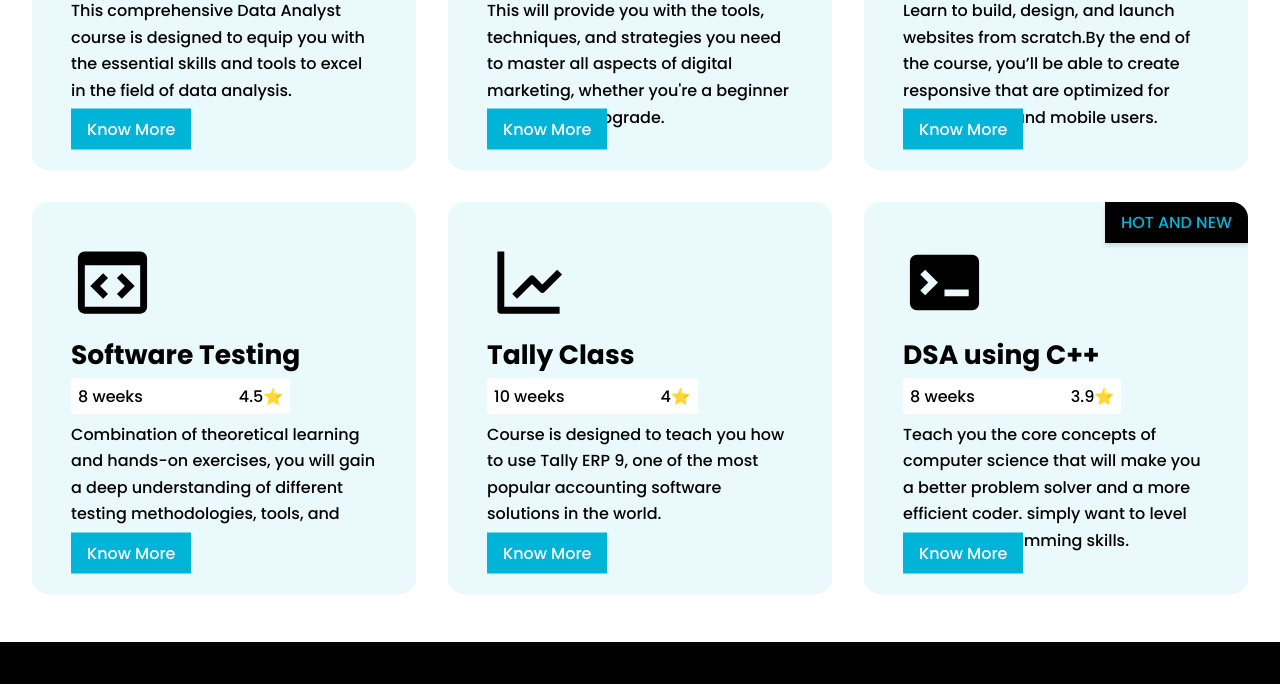
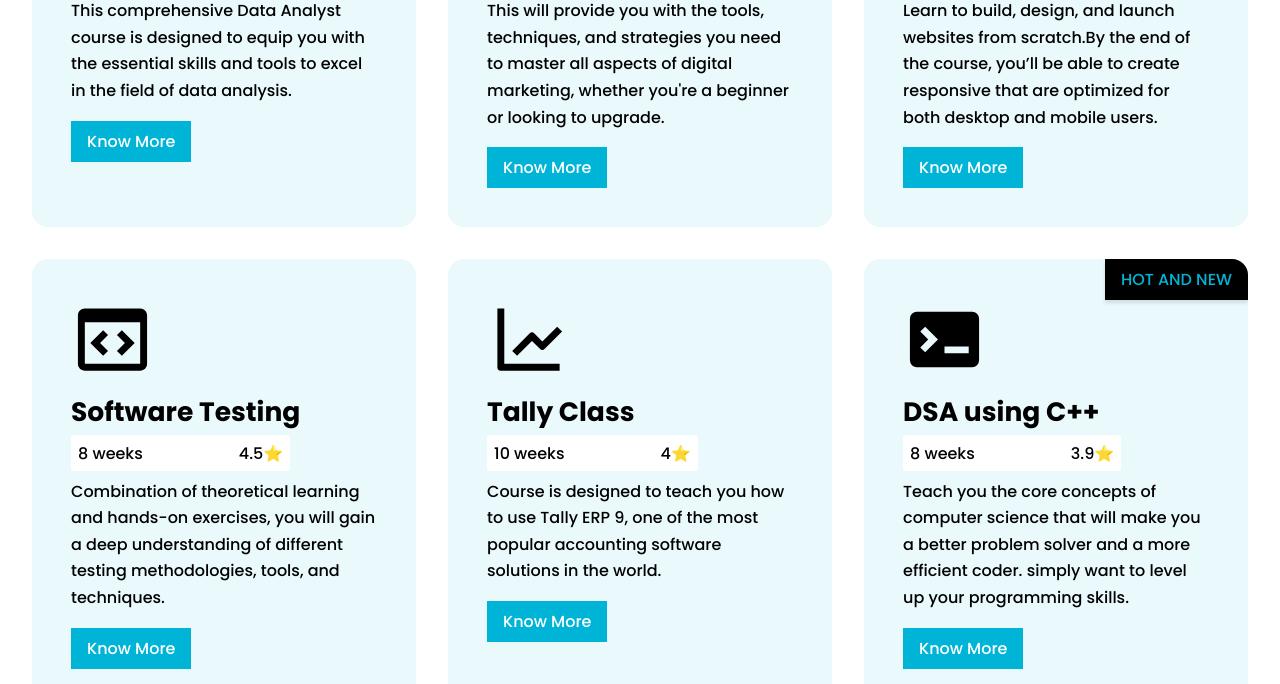
Before and after one commit to Logeshwaran123/assistlana-v2, a plain HTML site: page public/views/service.html in a window 1280 px wide. Shown: the part 1080-1764 px from the top of the page. Drawn offline with Linux system fonts and the light colour scheme.

Commit message:
Course Box updated

```diff
--- a/public/css/service.css
+++ b/public/css/service.css
@@ -100,9 +100,7 @@
 }
 
 .know-more {
-  position: absolute;
-  bottom: 0;
-  transform: translateY(-50%);
+  margin-top: 1rem;
   display: inline-block;
   padding: 8px 16px;
   color: var(--white) !important;
```
